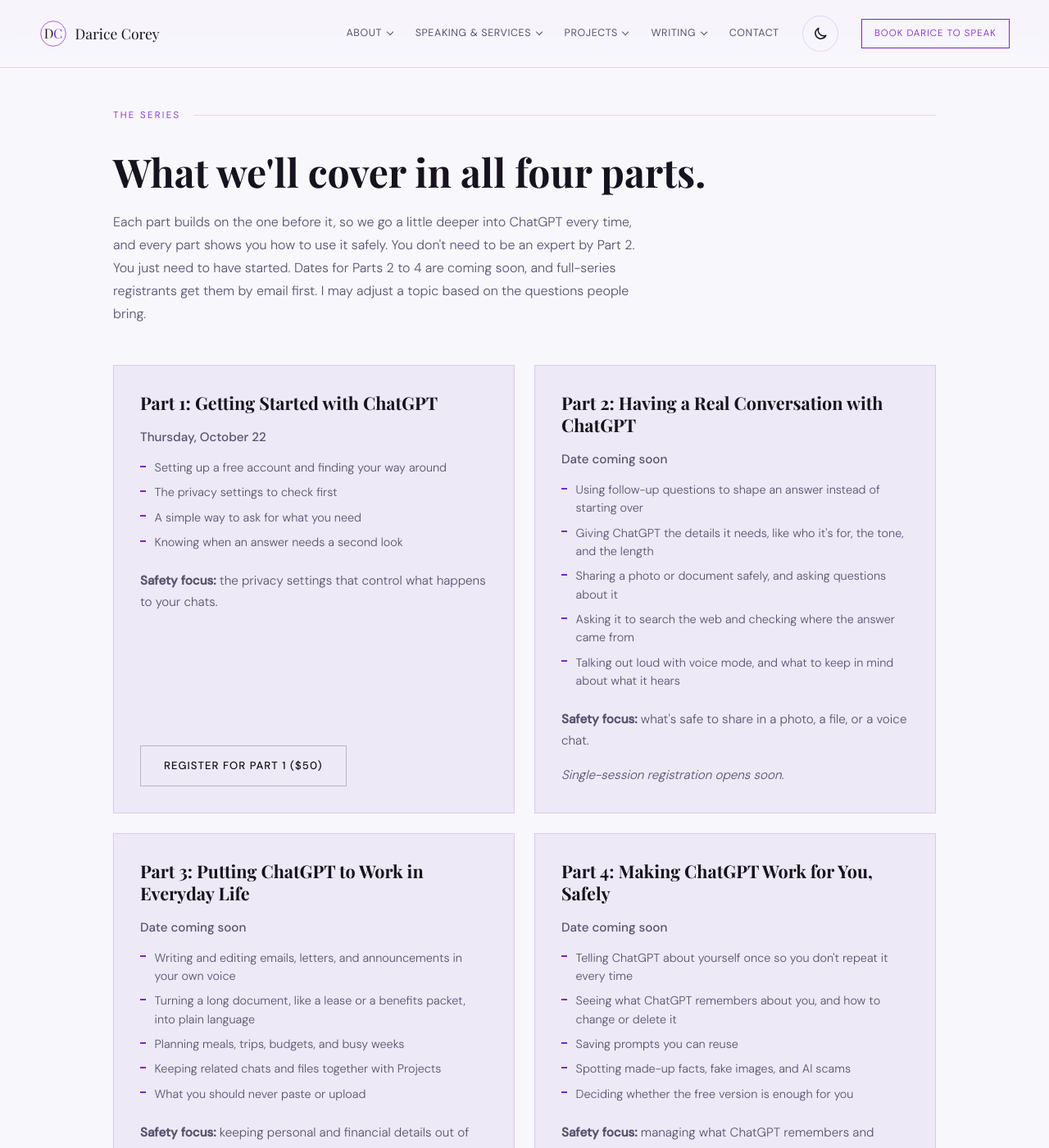
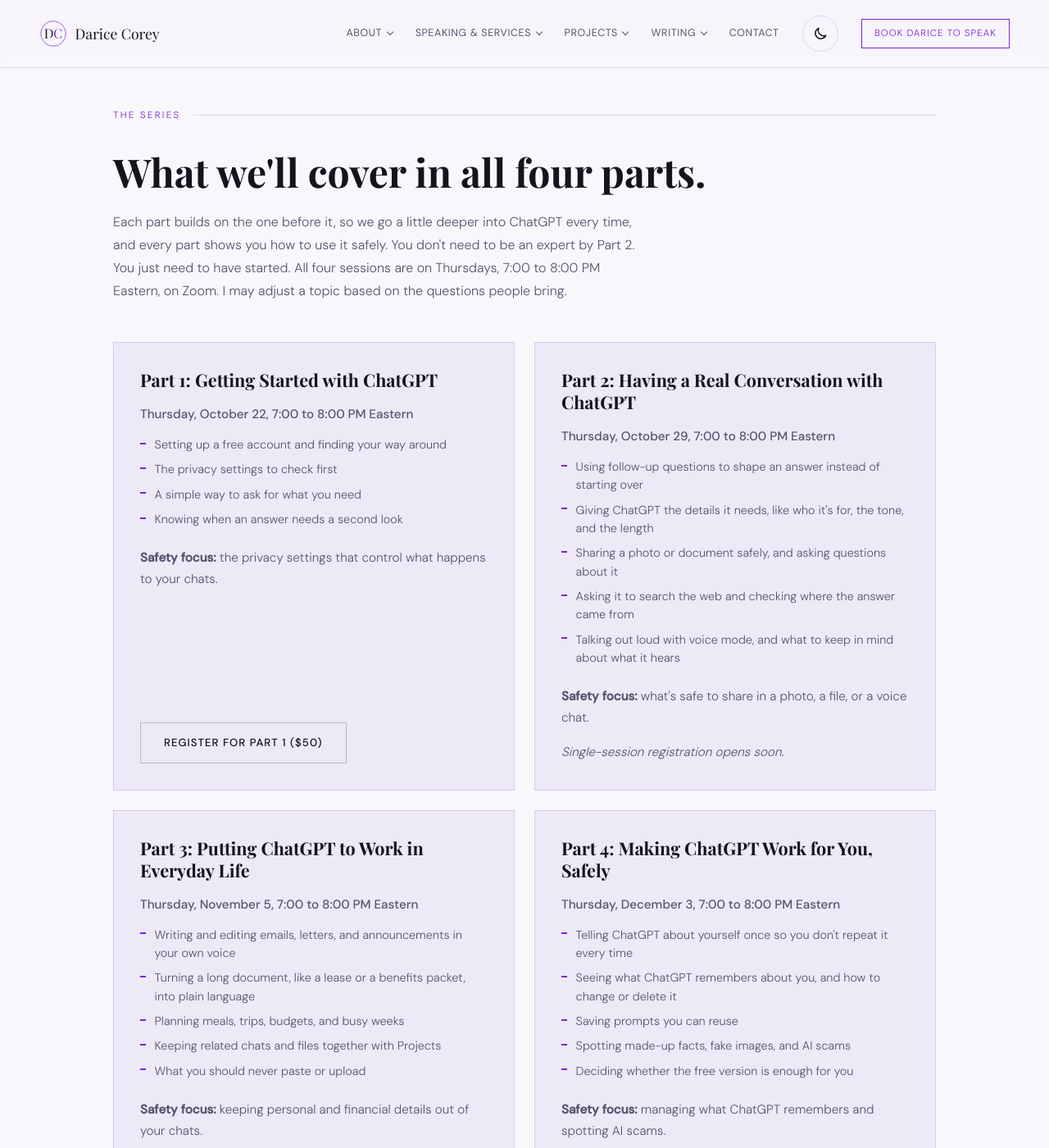
Before and after one commit to dcoreyrasm/dcoreyrasm.github.io, a Jekyll site: the page built from ai-for-beginners.html, in a window 1280 px wide and 1400 px high, scrolled down 1389 px. Shown: the whole window at 82% size. Built offline with Jekyll 4.4.1, drawn with Linux system fonts in a browser that asks for light colours; some web fonts are replaced.

Commit message:
Add dates for Parts 2-4
Co-Authored-By: Claude Opus 5.5 <noreply@anthropic.com>
Claude-Session: https://claude.ai/code/session_01BHmegLBoCHFEbnP4gbzUeA

```diff
--- a/ai-for-beginners.html
+++ b/ai-for-beginners.html
@@ -72,11 +72,11 @@
       <div class="container">
         <p class="section-label">The Series</p>
         <h2 class="section-heading" id="series-heading">What we'll cover in all four parts.</h2>
-        <p class="section-sub">Each part builds on the one before it, so we go a little deeper into ChatGPT every time, and every part shows you how to use it safely. You don't need to be an expert by Part 2. You just need to have started. Dates for Parts 2 to 4 are coming soon, and full-series registrants get them by email first. I may adjust a topic based on the questions people bring.</p>
+        <p class="section-sub">Each part builds on the one before it, so we go a little deeper into ChatGPT every time, and every part shows you how to use it safely. You don't need to be an expert by Part 2. You just need to have started. All four sessions are on Thursdays, 7:00 to 8:00 PM Eastern, on Zoom. I may adjust a topic based on the questions people bring.</p>
         <div class="services-grid two-up">
           <div class="service-card">
             <h3>Part 1: Getting Started with ChatGPT</h3>
-            <p style="margin:.25rem 0 .75rem;font-weight:500;">Thursday, October 22</p>
+            <p style="margin:.25rem 0 .75rem;font-weight:500;">Thursday, October 22, 7:00 to 8:00 PM Eastern</p>
             <ul>
               <li>Setting up a free account and finding your way around</li>
               <li>The privacy settings to check first</li>
@@ -88,7 +88,7 @@
           </div>
           <div class="service-card">
             <h3>Part 2: Having a Real Conversation with ChatGPT</h3>
-            <p style="margin:.25rem 0 .75rem;font-weight:500;">Date coming soon</p>
+            <p style="margin:.25rem 0 .75rem;font-weight:500;">Thursday, October 29, 7:00 to 8:00 PM Eastern</p>
             <ul>
               <li>Using follow-up questions to shape an answer instead of starting over</li>
               <li>Giving ChatGPT the details it needs, like who it's for, the tone, and the length</li>
@@ -101,7 +101,7 @@
           </div>
           <div class="service-card">
             <h3>Part 3: Putting ChatGPT to Work in Everyday Life</h3>
-            <p style="margin:.25rem 0 .75rem;font-weight:500;">Date coming soon</p>
+            <p style="margin:.25rem 0 .75rem;font-weight:500;">Thursday, November 5, 7:00 to 8:00 PM Eastern</p>
             <ul>
               <li>Writing and editing emails, letters, and announcements in your own voice</li>
               <li>Turning a long document, like a lease or a benefits packet, into plain language</li>
@@ -114,7 +114,7 @@
           </div>
           <div class="service-card">
             <h3>Part 4: Making ChatGPT Work for You, Safely</h3>
-            <p style="margin:.25rem 0 .75rem;font-weight:500;">Date coming soon</p>
+            <p style="margin:.25rem 0 .75rem;font-weight:500;">Thursday, December 3, 7:00 to 8:00 PM Eastern</p>
             <ul>
               <li>Telling ChatGPT about yourself once so you don't repeat it every time</li>
               <li>Seeing what ChatGPT remembers about you, and how to change or delete it</li>
```
